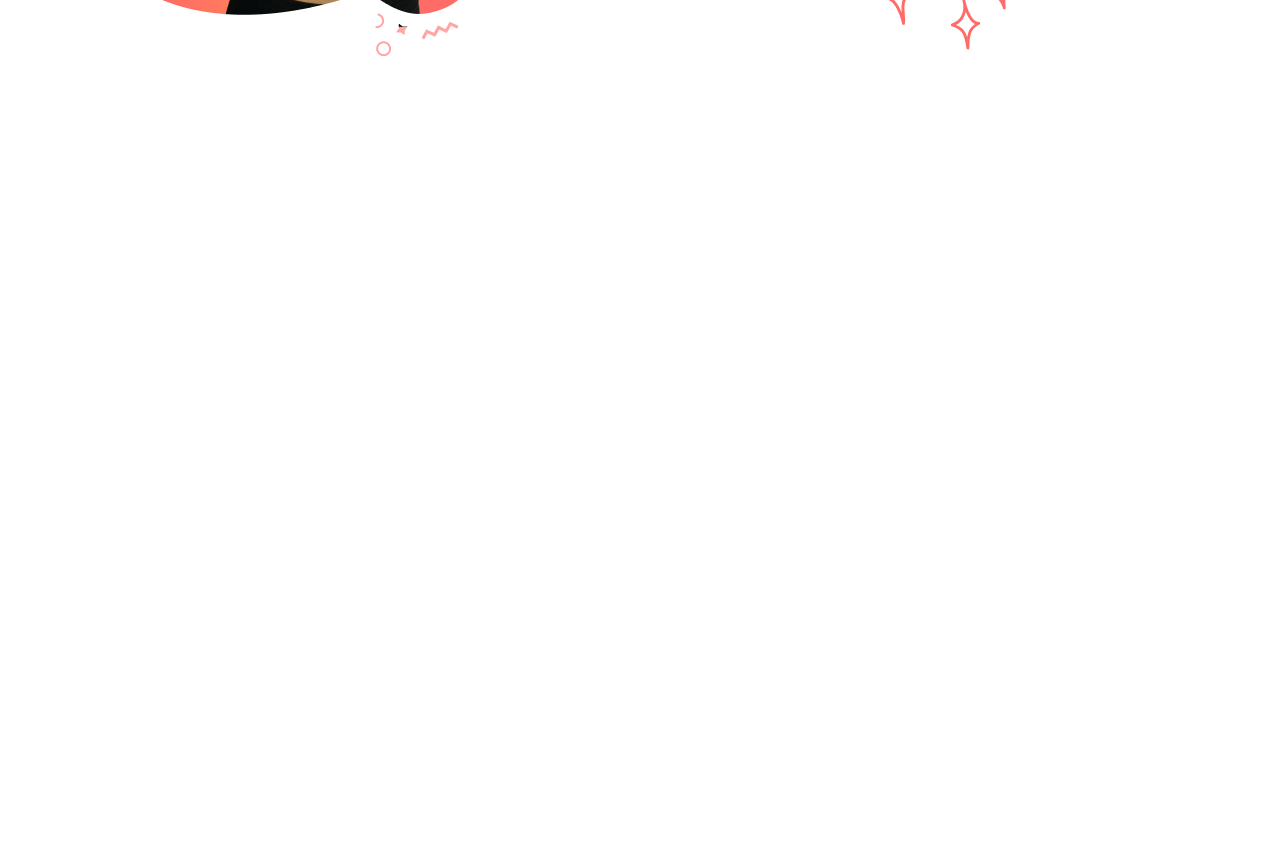
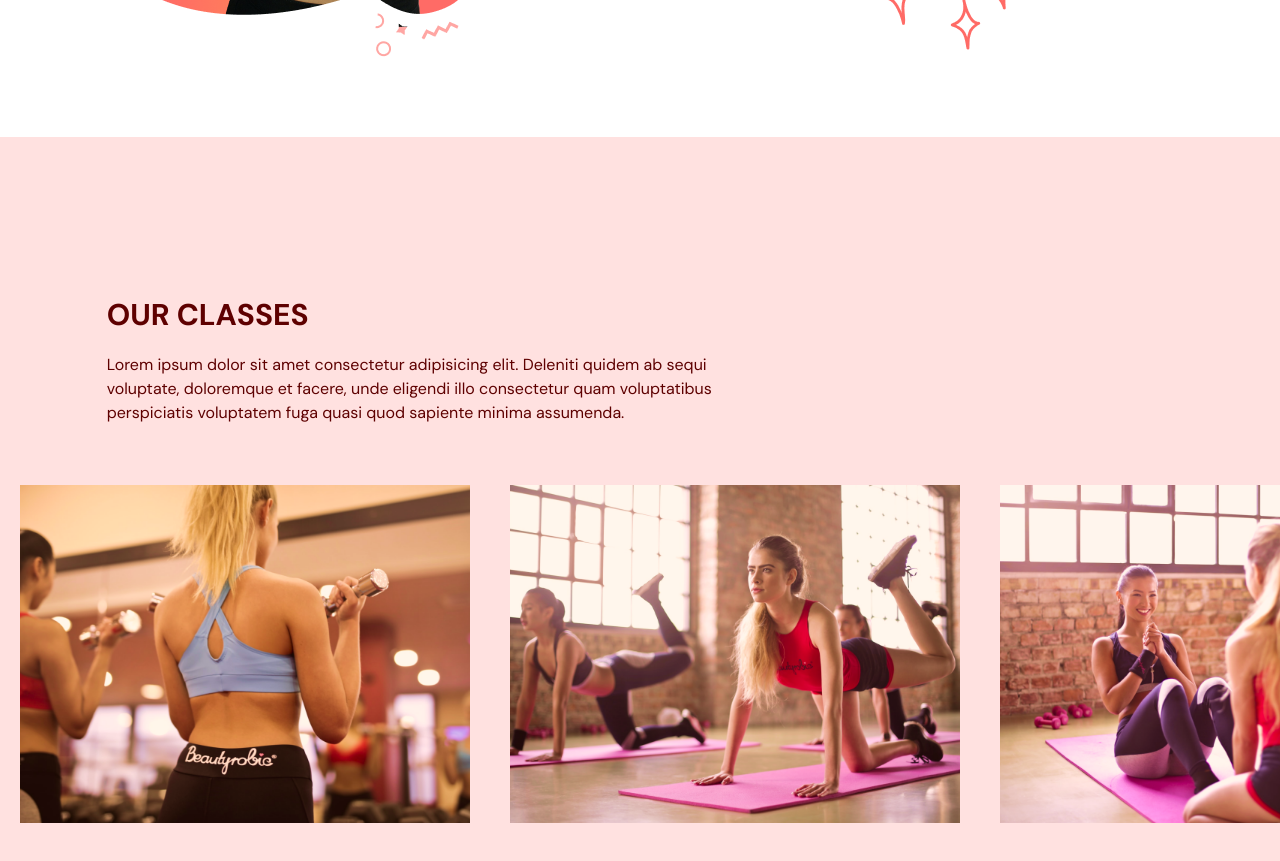
Before and after one commit to nicolalenee/gym-typescript, a React (Vite) app: page / in a window 1280 px wide. Shown: the part 2040-2901 px from the top of the page. Before the commit the page ends 2177 px from the top, so only its background shows below. Built offline with nearby package versions, Linux system fonts and the light colour scheme.

Commit message:
add our classes page w sides scrolling

```diff
--- a/src/App.tsx
+++ b/src/App.tsx
@@ -3,7 +3,7 @@
 import { SelectedPage } from "@/shared/types";
 import Home from "@/scenes/home";
 import Benefits from "@/scenes/benefits";
-
+import OurClasses from "@/scenes/ourClasses";
 function App() {
   const [selectedPage, setSelectedPage] = useState<SelectedPage>(
     SelectedPage.Home
@@ -31,6 +31,7 @@
       />
       <Home setSelectedPage={setSelectedPage} />
       <Benefits setSelectedPage={setSelectedPage} />
+      <OurClasses setSelectedPage={setSelectedPage} />
     </div>
   );
 }
--- /dev/null
+++ b/src/scenes/ourClasses/Class.tsx
@@ -0,0 +1,24 @@
+type Props = {
+  name: string;
+  description?: string;
+  image: string;
+};
+
+const Class = ({ name, description, image }: Props) => {
+  const overlayStyles = `p-5 absolute z-30 flex
+  h-[380px] w-[450px] flex-col items-center justify-center
+  whitespace-normal bg-primary-500 text-center text-white
+  opacity-0 transition duration-500 hover:opacity-90`;
+
+  return (
+    <li className="relative mx-5 inline-block h-[380px] w-[450px]">
+      <div className={overlayStyles}>
+        <p className="text-2xl">{name}</p>
+        <p className="mt-5">{description}</p>
+      </div>
+      <img alt={`${image}`} src={image} />
+    </li>
+  );
+};
+
+export default Class;
--- /dev/null
+++ b/src/scenes/ourClasses/index.tsx
@@ -0,0 +1,94 @@
+import { SelectedPage, ClassType } from "@/shared/types";
+import image1 from "@/assets/image1.png";
+import image2 from "@/assets/image2.png";
+import image3 from "@/assets/image3.png";
+import image4 from "@/assets/image4.png";
+import image5 from "@/assets/image5.png";
+import image6 from "@/assets/image6.png";
+import { motion } from "framer-motion";
+import HText from "@/shared/HText";
+import Class from "./Class";
+const classes: Array<ClassType> = [
+  {
+    name: "Weight Training Classes",
+    description:
+      "Lorem ipsum dolor sit amet consectetur adipisicing elit. A, provident quos odio ipsum excepturi quaerat eum ad, harum labore minus nostrum voluptatem blanditiis similique optio placeat iste? Incidunt, nesciunt rerum.",
+    image: image1,
+  },
+  {
+    name: "Yoga Classes",
+
+    image: image2,
+  },
+  {
+    name: "Ab Core Classes",
+    description:
+      "Lorem ipsum dolor sit amet consectetur adipisicing elit. A, provident quos odio ipsum excepturi quaerat eum ad, harum labore minus nostrum voluptatem blanditiis similique optio placeat iste? Incidunt, nesciunt rerum.",
+    image: image3,
+  },
+  {
+    name: "Adventure Classes",
+    image: image4,
+  },
+  {
+    name: "Fitness Classes",
+    description:
+      "Lorem ipsum dolor sit amet consectetur adipisicing elit. A, provident quos odio ipsum excepturi quaerat eum ad, harum labore minus nostrum voluptatem blanditiis similique optio placeat iste? Incidunt, nesciunt rerum.",
+    image: image5,
+  },
+  {
+    name: "Training Classes",
+    description:
+      "Lorem ipsum dolor sit amet consectetur adipisicing elit. A, provident quos odio ipsum excepturi quaerat eum ad, harum labore minus nostrum voluptatem blanditiis similique optio placeat iste? Incidunt, nesciunt rerum.",
+    image: image6,
+  },
+];
+type Props = {
+  setSelectedPage: (value: SelectedPage) => void;
+};
+
+const OurClasses = ({ setSelectedPage }: Props) => {
+  return (
+    <section id="ourclasses" className="w-full bg-primary-100 py-40">
+      <motion.div
+        onViewportEnter={() => setSelectedPage(SelectedPage.OurClasses)}
+      >
+        <motion.div
+          className="mx-auto w-5/6"
+          initial="hidden"
+          whileInView="visible"
+          viewport={{ once: true, amount: 0.5 }}
+          transition={{ delay: 0.2, duration: 0.5 }}
+          variants={{
+            hidden: { opacity: 0, x: -50 },
+            visible: { opacity: 1, x: 0 },
+          }}
+        >
+          <div className="md:w-3/5">
+            <HText>OUR CLASSES</HText>
+            <p className="py-5">
+              Lorem ipsum dolor sit amet consectetur adipisicing elit. Deleniti
+              quidem ab sequi voluptate, doloremque et facere, unde eligendi
+              illo consectetur quam voluptatibus perspiciatis voluptatem fuga
+              quasi quod sapiente minima assumenda.
+            </p>
+          </div>
+        </motion.div>
+        <div className="mt-10 h-[353px] w-full overflow-x-auto overflow-y-hidden">
+          <ul className="w-[2800px] whitespace-nowrap">
+            {classes.map((item: ClassType, index) => (
+              <Class
+                key={`${item.name}-${index}`}
+                name={item.name}
+                description={item.description}
+                image={item.image}
+              />
+            ))}
+          </ul>
+        </div>
+      </motion.div>
+    </section>
+  );
+};
+
+export default OurClasses;
--- a/src/shared/types.ts
+++ b/src/shared/types.ts
@@ -10,3 +10,9 @@
   title: string;
   description: string;
 }
+
+export interface ClassType {
+  name: string;
+  description?: string;
+  image: string;
+}
```
